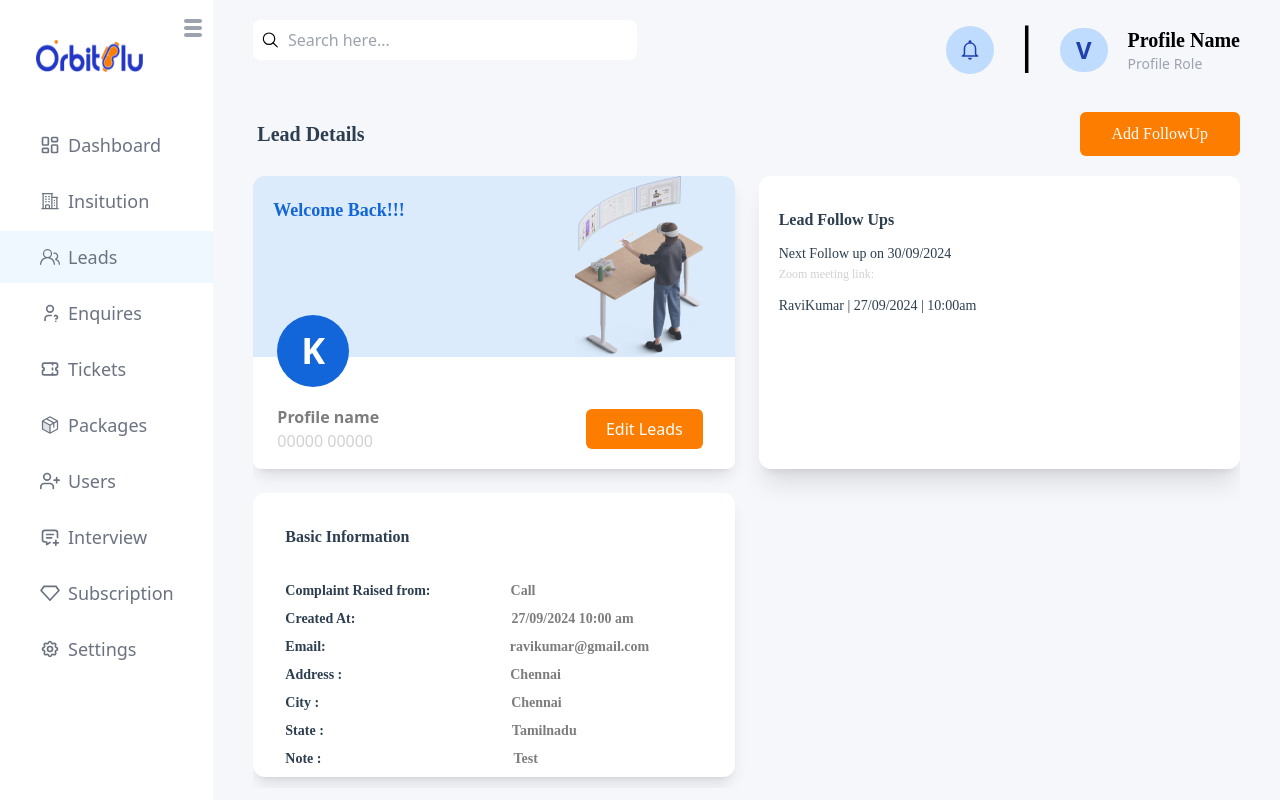
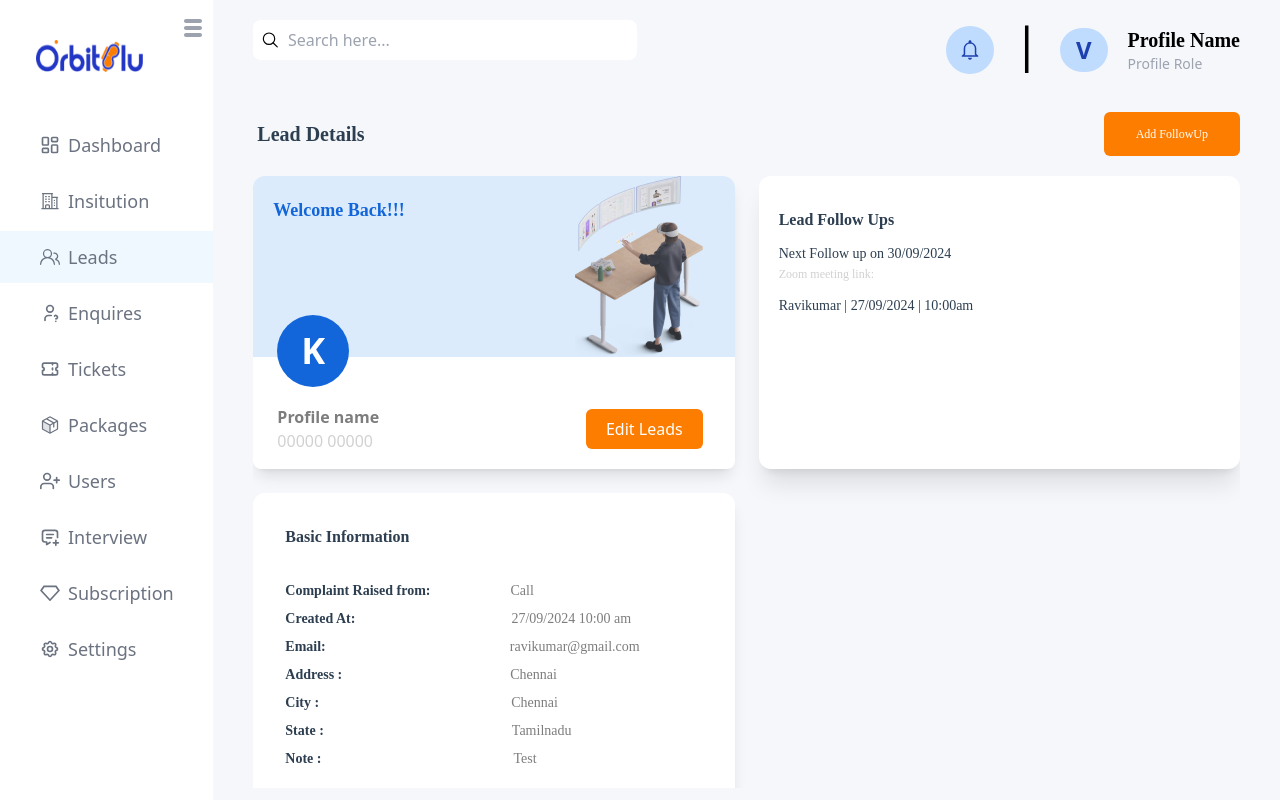
Before and after one commit to kasi-k/Orbit-blue, a React (Vite) app: page /leads in a window 1280 px wide. Built offline with nearby package versions, Linux system fonts and the light colour scheme.

Commit message:
second commit

```diff
--- a/src/pages/Leads/LeadsDetails.jsx
+++ b/src/pages/Leads/LeadsDetails.jsx
@@ -3,32 +3,36 @@ import Leads from "../../assets/leadswelcome.png";
 
 const LeadsDetails = () => {
   return (
-    <div className="overflow-auto mb-3 no-scrollbar" >
+    <div className="overflow-auto mb-3 no-scrollbar">
       <div className="flex justify-between my-3 ">
         <h1 className="font-Exo text-[#2C3E50] font-semibold text-xl px-1 py-2">
           Lead Details
         </h1>
-        <button className="font-Source_Sans_Pro font-normal bg-orange rounded-md text-white px-8 py-2">
+        <button className="font-Source_Sans_Pro font-normal text-xs bg-orange rounded-md text-white px-8 py-2">
           Add FollowUp
         </button>
       </div>
-      <div className="grid grid-cols-2 gap-6 my-5  ">
+      <div className="grid grid-cols-2 gap-6 my-5 sm:grid-cols-1 lg:grid-cols-2 ">
         <div className="bg-[#7ABDFF33] rounded-xl shadow-lg ">
           <div className=" flex justify-between">
             <p className="text-[#1366D9] px-5 py-5 font-semibold text-lg font-Source_Sans_Pro">
               Welcome Back!!!
             </p>
             <div className="relative">
-            <img src={Leads} alt="Image" className=" mr-8" />
+              <img src={Leads} alt="Image" className=" mr-8" />
             </div>
           </div>
           <div className=" bg-white flex justify-between items-center pb-16 rounded-b-lg">
             <div>
-            <span className=" ml-6  absolute top-[315px] text-white font-semibold text-4xl bg-[#1366D9] rounded-full px-6 py-4">
-              K
-            </span>
-            <p className=" relative top-12 ml-6 text-[#7D7D7D] font-semibold text-base">Profile name</p>
-            <p className="relative top-12 ml-6 text-[#D1D1D1] text-base font-normal">00000 00000</p>
+              <span className=" ml-6  absolute top-[315px] text-white font-semibold text-4xl bg-[#1366D9] rounded-full px-6 py-4">
+                K
+              </span>
+              <p className=" relative top-12 ml-6 text-[#7D7D7D] font-semibold text-base">
+                Profile name
+              </p>
+              <p className="relative top-12 ml-6 text-[#D1D1D1] text-base font-normal">
+                00000 00000
+              </p>
             </div>
 
             <button className=" text-white relative top-12 mr-8 bg-orange rounded-md px-5 py-2">
@@ -44,35 +48,35 @@ const LeadsDetails = () => {
             <br />
             <span className="text-[#D1D1D1] text-xs">Zoom meeting link:</span>
           </p>
-          <p className="font-normal text-sm">
-            RaviKumar | 27/09/2024 | 10:00am
+          <p className="font-normal text-sm ">
+            Ravikumar | 27/09/2024 | 10:00am
           </p>
         </div>
-        <div className=" font-Source_Sans_Pro text-sm font-semibold text-[#2C3E50] bg-white rounded-xl shadow-lg pl-8 pt-8 ">
+        <div className="font-Source_Sans_Pro text-sm font-semibold text-[#2C3E50] bg-white rounded-xl shadow-lg px-8 py-8 ">
           <h1 className="mb-8 text-base text-[#2C3E50]">Basic Information</h1>
           <h1 className="flex gap-4 mb-2">
             Complaint Raised from:
-            <span className="pl-16 text-[#7D7D7D]">Call</span>
+            <span className="pl-16 text-[#7D7D7D] font-normal">Call</span>
           </h1>
           <h1 className="flex gap-7  mb-2">
             Created At:
-            <span className="pl-32 text-[#7D7D7D]"> 27/09/2024 10:00 am</span>
+            <span className="pl-32 text-[#7D7D7D] font-normal"> 27/09/2024 10:00 am</span>
           </h1>
           <h1 className="flex gap-2 mb-2">
             Email:
-            <span className="pl-44 text-[#7D7D7D]"> ravikumar@gmail.com </span>
+            <span className="pl-44 text-[#7D7D7D] font-normal"> ravikumar@gmail.com </span>
           </h1>
           <h1 className="flex gap-2 mb-2">
-            Address :<span className="pl-40 text-[#7D7D7D]"> Chennai </span>
+            Address :<span className="pl-40 text-[#7D7D7D] font-normal"> Chennai </span>
           </h1>
           <h1 className="flex  mb-2">
-            City :<span className="pl-48 text-[#7D7D7D]"> Chennai </span>
+            City :<span className="pl-48 text-[#7D7D7D] font-normal"> Chennai </span>
           </h1>
           <h1 className="flex gap-3 mb-2">
-            State :<span className="pl-44 text-[#7D7D7D]">Tamilnadu</span>
+            State :<span className="pl-44 text-[#7D7D7D] font-normal">Tamilnadu</span>
           </h1>
           <h1 className="flex   mb-2">
-            Note :<span className="pl-48 text-[#7D7D7D]"> Test </span>
+            Note :<span className="pl-48 text-[#7D7D7D] font-normal"> Test </span>
           </h1>
         </div>
       </div>
```
